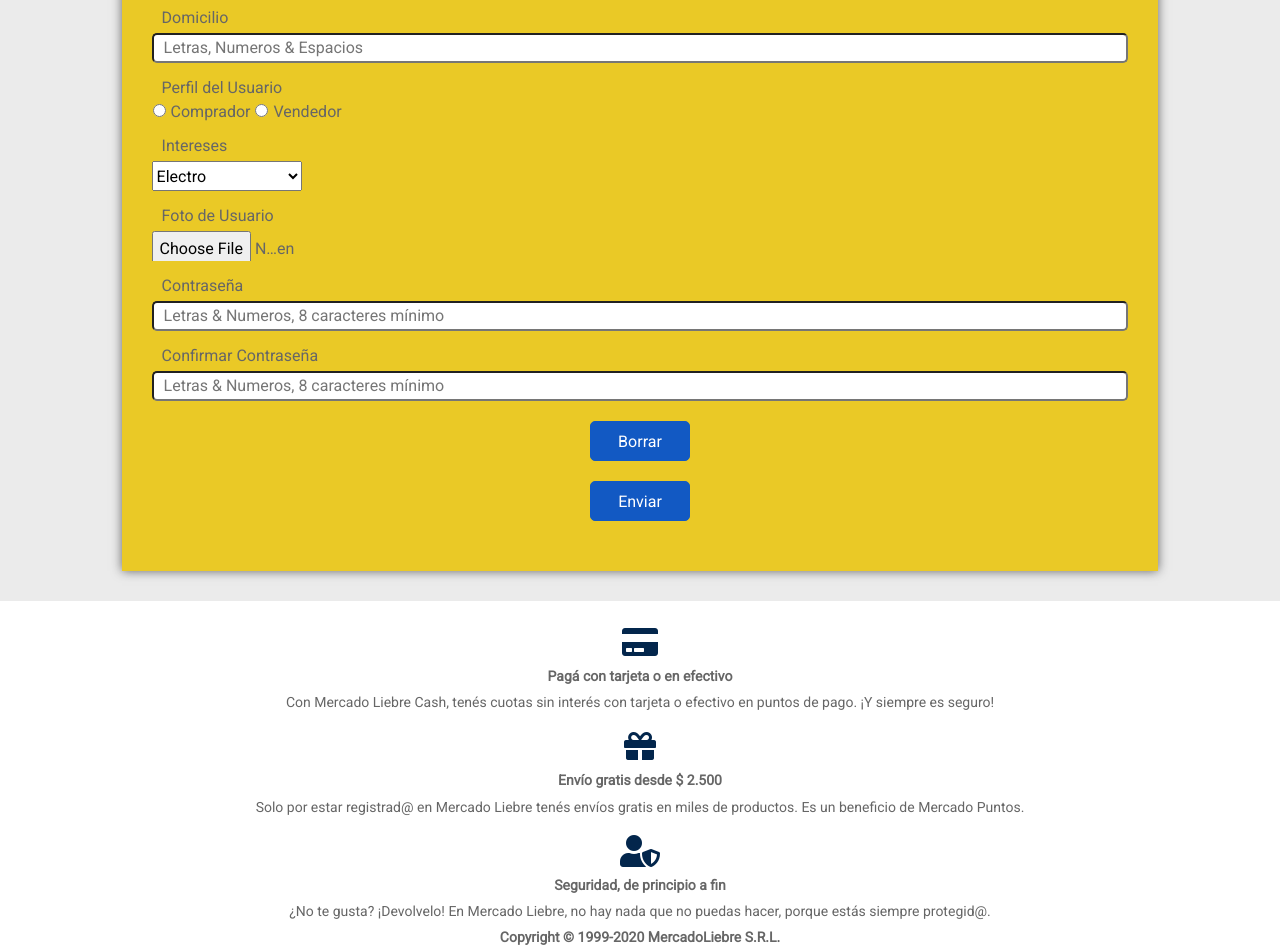
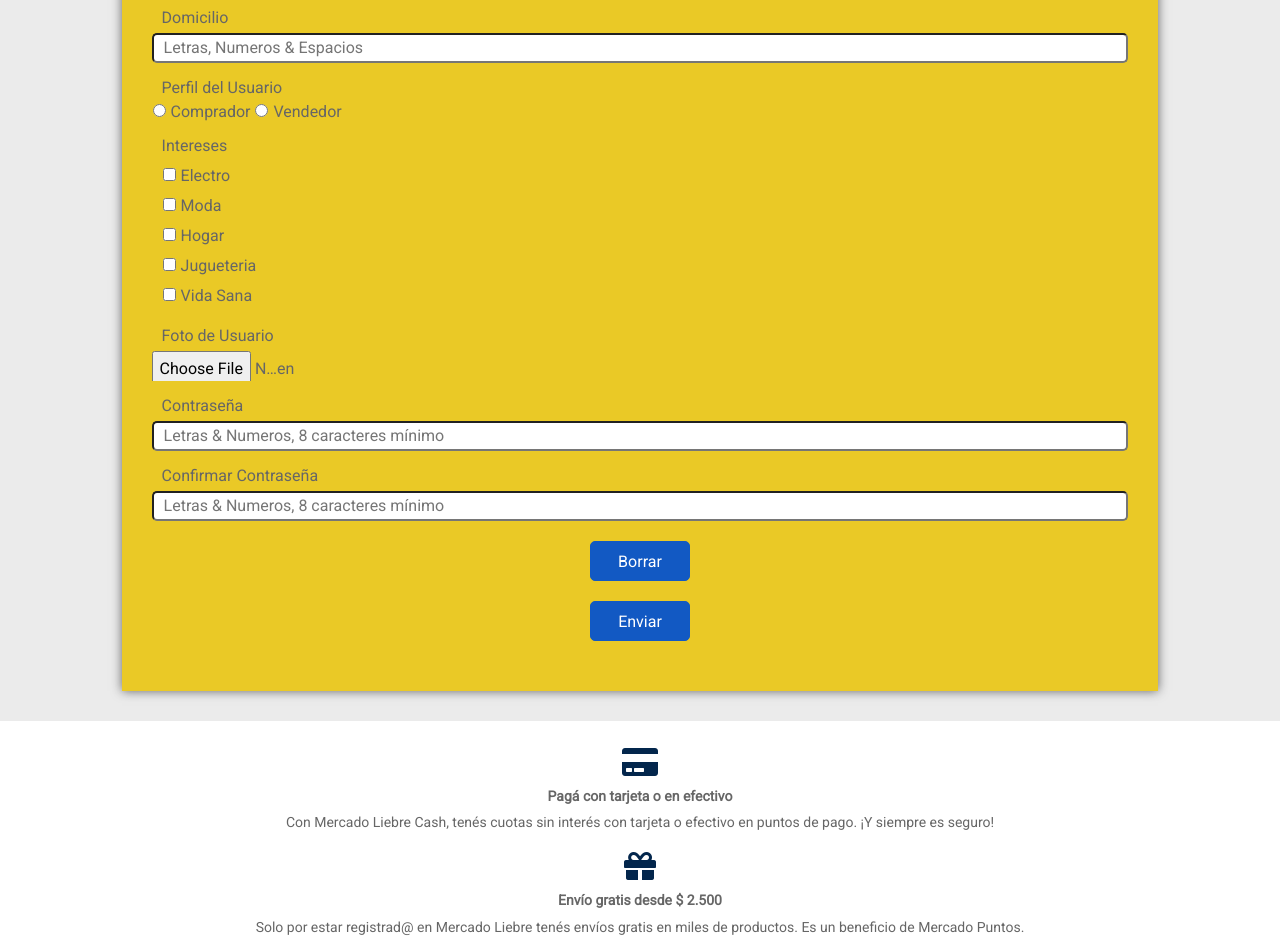
Before and after one commit to EnriqueAlfonso/Mercado_Liebre, a website: page views/register.html in a window 1280 px wide. Shown: the part 809-1761 px from the top of the page. Drawn offline with Linux system fonts and the light colour scheme; files that its build step writes are made by us from their sources; files whose address does not match are found by name.

Commit message:
Version: 2.4

```diff
--- a/app.js
+++ b/app.js
@@ -20,8 +20,8 @@ app.get("/register", (req, res) => {
     res.sendFile(path_register);
 });
 
-app.get('/login', (req, res) => {
-    let path_login = path.resolve(__dirname, './views/login.html');
+app.get("/login", (req, res) => {
+    let path_login = path.resolve(__dirname, "./views/login.html");
 
     res.sendFile(path_login);
 });
--- a/public/css/home.css
+++ b/public/css/home.css
@@ -552,7 +552,8 @@
 
 .label,
 .input,
-.alerta {
+.alerta,
+.box_intereses {
     display: block;
     width: 100%;
     height: 30px;
@@ -576,6 +577,15 @@
 .radio {
     display: inline-block;
     width: 15px;
+}
+
+.check {
+    display: inline-block;
+    width: 15px;
+}
+
+.label_check {
+    display: inline-block;
 }
 
 .boton {
--- a/views/register.html
+++ b/views/register.html
@@ -200,14 +200,27 @@
                     </div>
 
                     <div class="box_registro">
-                        <label for="intereses" class="label">Intereses</label>
-                        <select name="intereses" id="intereses">
-                            <option value="electro">Electro</option>
-                            <option value="moda">Moda</option>
-                            <option value="hogar">Hogar</option>
-                            <option value="jugueteria">Jugueteria</option>
-                            <option value="vida_sana">Vida Sana</option>
-                        </select>
+                        <label class="label">Intereses</label>
+                        <div class="box_intereses">
+                            <input type="checkbox" name="electro" id="electro" class="check" />
+                            <label for="electro" class="label_check">Electro</label>
+                        </div>
+                        <div class="box_intereses">
+                            <input type="checkbox" name="moda" id="moda" class="check" />
+                            <label for="moda" class="label_check">Moda</label>
+                        </div>
+                        <div class="box_intereses">
+                            <input type="checkbox" name="hogar" id="hogar" class="check" />
+                            <label for="hogar" class="label_check">Hogar</label>
+                        </div>
+                        <div class="box_intereses">
+                            <input type="checkbox" name="jugueteria" id="jugueteria" class="check" />
+                            <label for="jugueteria" class="label_check">Jugueteria</label>
+                        </div>
+                        <div class="box_intereses">
+                            <input type="checkbox" name="vida" id="vida" class="check" />
+                            <label for="vida" class="label_check">Vida Sana</label>
+                        </div>
                         <span class="alerta">Incorrecto</span>
                     </div>
 
@@ -217,7 +230,7 @@
                             type="file"
                             name="foto"
                             id="foto"
-                            accept="image/jpg, image/jpeg, image/png"
+                            accept="image/jpg, image/jpeg, image/png, image/apng, image/avif, image/avif, image/svg+xml, image/webp"
                         />
                         <span class="alerta">Incorrecto</span>
                     </div>
```
